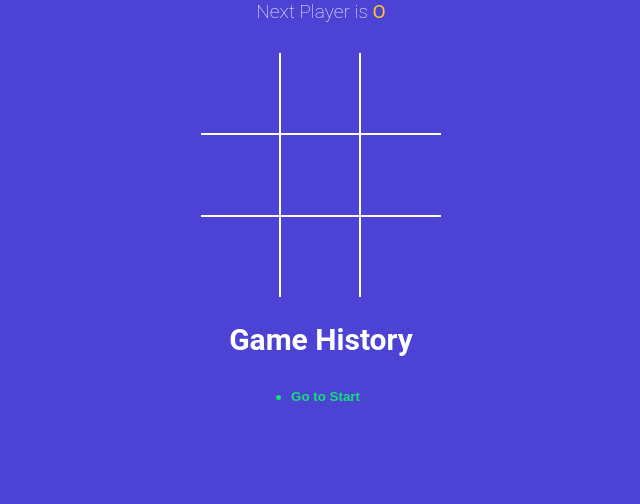
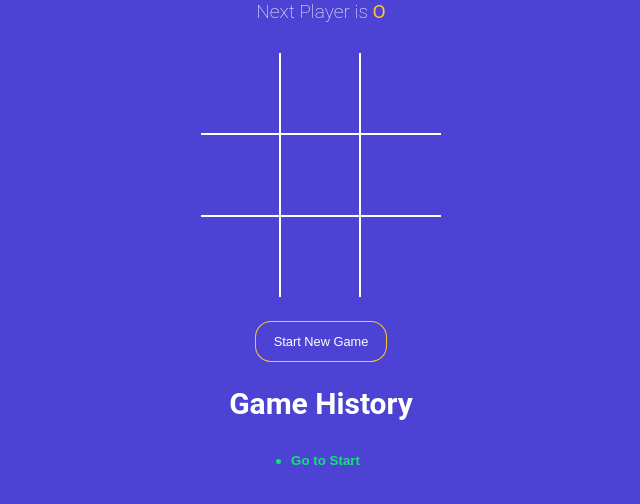
Before and after one commit to FaizaanAnche/TicTacToe, a React (Vite) app: page / in a window 1280 px wide. Shown: the top 504 px of the page, without its empty margins (319-959 px from the left). Built offline with nearby package versions, Linux system fonts and the light colour scheme.

Commit message:
Added Start New game button

```diff
--- a/src/App.jsx
+++ b/src/App.jsx
@@ -5,10 +5,10 @@
 import StatusMessage from './components/StatusMessage';
 import History from './components/History';
 
+const NEW_GAME = [{ squares: Array(9).fill(null), isXnext: false }];
+
 function App() {
-  const [history, setHistory] = useState([
-    { squares: Array(9).fill(null), isXnext: false },
-  ]);
+  const [history, setHistory] = useState(NEW_GAME);
 
   const [currentMove, setCurrentMove] = useState(0);
   const gameBoard = history[currentMove];
@@ -52,6 +52,11 @@
     setCurrentMove(move);
   };
 
+  const startNewGame = () => {
+    setHistory(NEW_GAME);
+    setCurrentMove(0);
+  };
+
   return (
     <div className="app">
       <StatusMessage winner={winner} gameBoard={gameBoard} />
@@ -59,6 +64,13 @@
         squares={gameBoard.squares}
         handleSquareClick={handleSquareClick}
       />
+      <button
+        type="button"
+        className={`btn-reset ${winner ? 'active' : ''}`}
+        onClick={startNewGame}
+      >
+        Start New Game
+      </button>
       <h2>Game History</h2>
       <History history={history} moveTo={moveTo} currentMove={currentMove} />
     </div>
```
